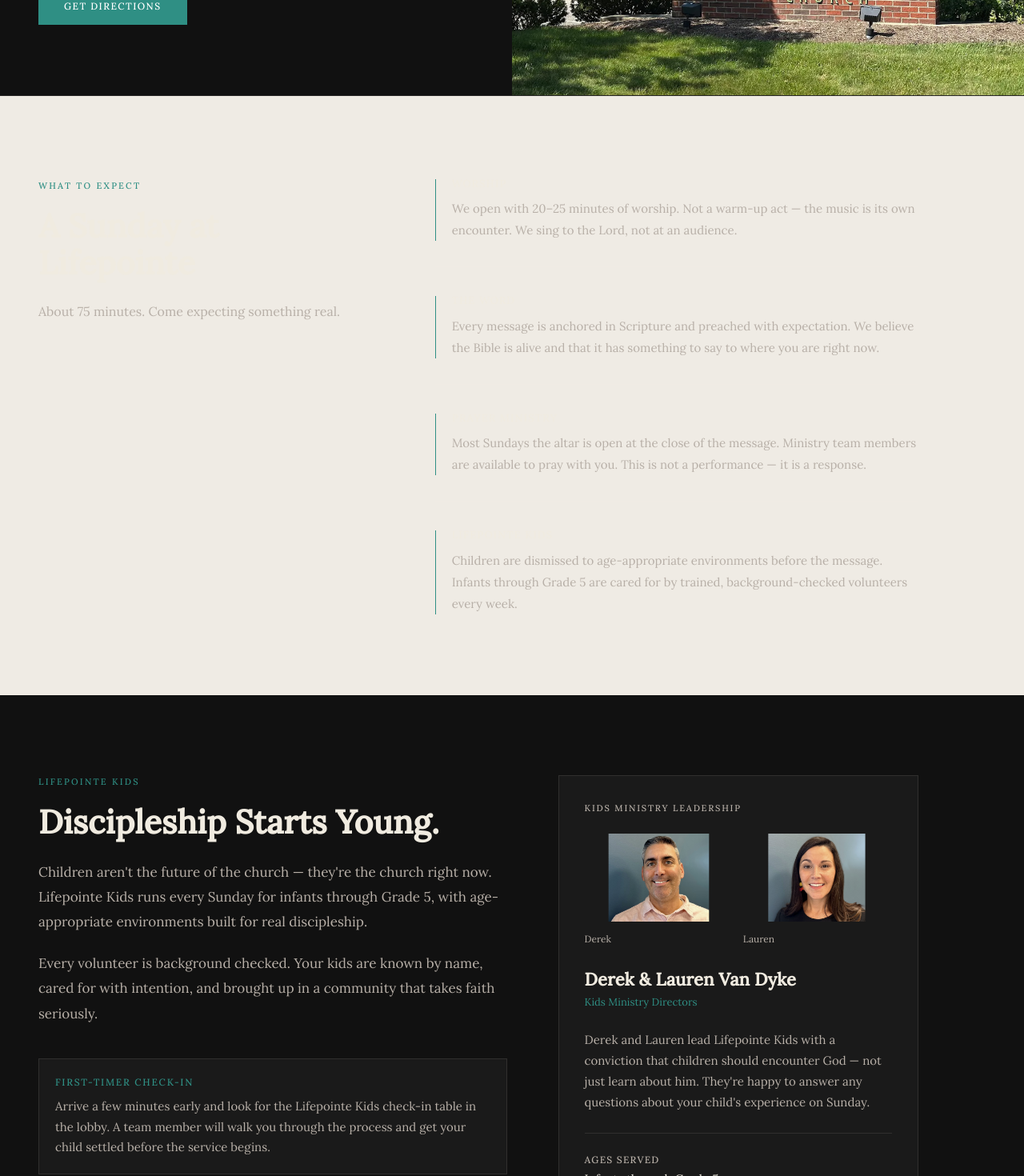
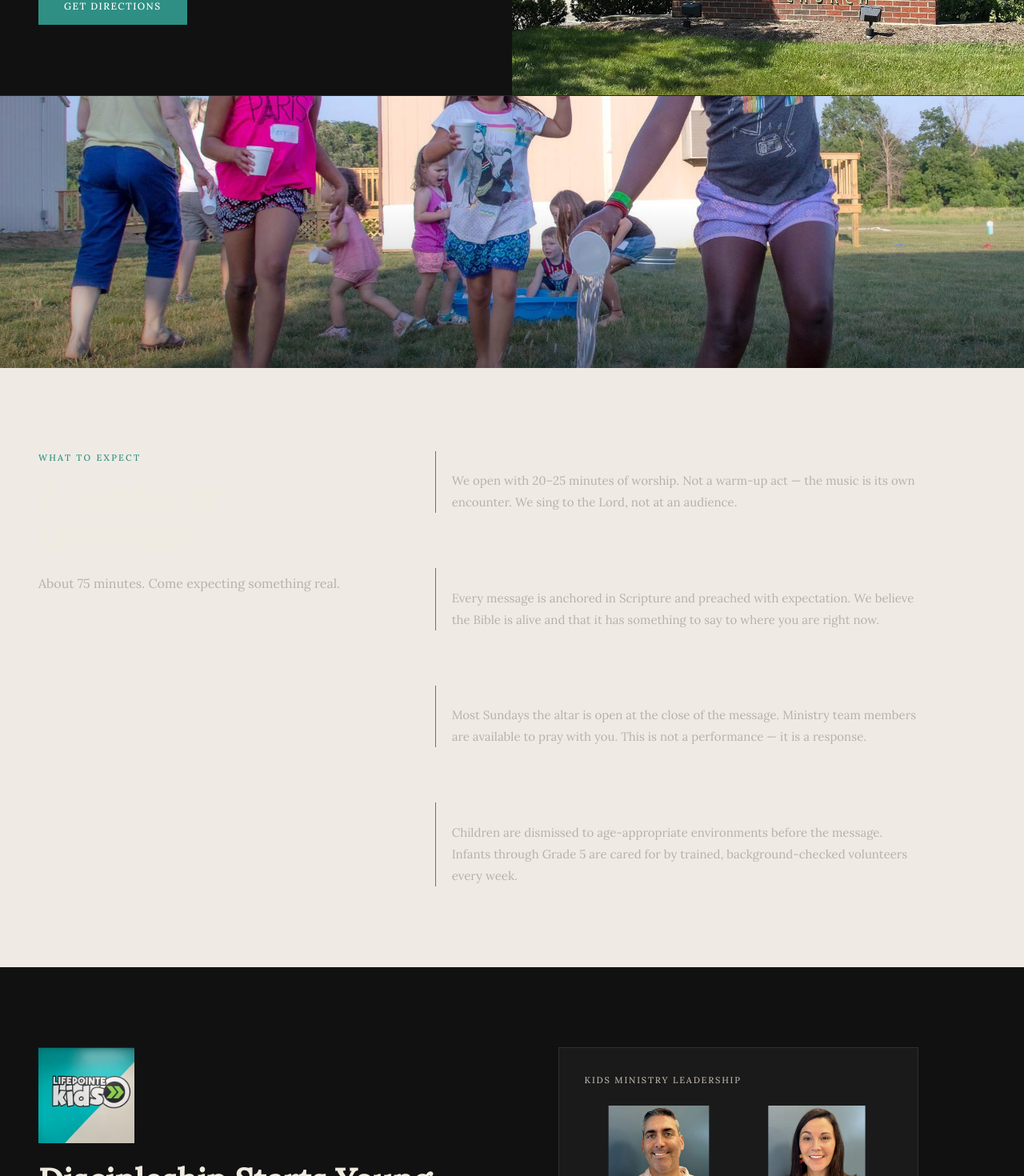
Before and after one commit to arkidentity/lifepointe, a Next.js app: page /visit in a window 1280 px wide. Shown: the part 520-1990 px from the top of the page at 80% size. Built offline with nearby package versions, Linux system fonts and the light colour scheme.

Commit message:
kids updates

```diff
--- a/app/visit/page.tsx
+++ b/app/visit/page.tsx
@@ -3,6 +3,7 @@ import { VisitHero } from '@/components/visit/VisitHero'
 import { WhatToExpect } from '@/components/visit/WhatToExpect'
 import { LifepointeKids } from '@/components/visit/LifepointeKids'
 import { DiscoveryClass } from '@/components/visit/DiscoveryClass'
+import { VisitPhotoStrip } from '@/components/visit/VisitPhotoStrip'
 import { VisitContact } from '@/components/visit/VisitContact'
 
 export const metadata = {
@@ -17,6 +18,7 @@ export default function VisitPage() {
       <WhatToExpect />
       <LifepointeKids />
       <DiscoveryClass />
+      <VisitPhotoStrip />
       <VisitContact />
     </PageLayout>
   )
--- a/components/visit/DiscoveryClass.tsx
+++ b/components/visit/DiscoveryClass.tsx
@@ -1,4 +1,7 @@
 'use client'
+
+import Image from 'next/image'
+import baptismImg from '@/images/lp-kids2.jpg'
 
 export function DiscoveryClass() {
   return (
@@ -7,8 +10,18 @@ export function DiscoveryClass() {
       style={{ background: 'var(--lp-surface)', borderColor: 'var(--lp-border)' }}
     >
       <div className="md:grid md:grid-cols-[1fr_1.2fr] md:gap-20 md:items-center md:max-w-[1100px]">
-        {/* Left: label + headline */}
+        {/* Left: photo + headline */}
         <div className="mb-10 md:mb-0">
+          {/* Baptism photo */}
+          <div className="relative w-full aspect-[1920/1226] overflow-hidden mb-8">
+            <Image
+              src={baptismImg}
+              alt="Baptism at Lifepointe Church"
+              fill
+              className="object-cover object-center"
+              sizes="(max-width: 768px) 100vw, 45vw"
+            />
+          </div>
           <p
             className="text-[11px] font-medium tracking-[0.2em] uppercase mb-5"
             style={{ fontFamily: 'var(--font-ui)', color: 'var(--lp-accent)' }}
--- a/components/visit/LifepointeKids.tsx
+++ b/components/visit/LifepointeKids.tsx
@@ -4,6 +4,7 @@ import Image from 'next/image'
 import Link from 'next/link'
 import derekImg from '@/images/team/derek-van-dyke-kids.png'
 import laurenImg from '@/images/team/lauren-van-dyle-kids.png'
+import kidsLogoImg from '@/images/lp-kids.png'
 
 export function LifepointeKids() {
   return (
@@ -14,12 +15,15 @@ export function LifepointeKids() {
       <div className="md:grid md:grid-cols-[1.3fr_1fr] md:gap-16 md:items-start md:max-w-[1100px]">
         {/* Left: content */}
         <div>
-          <p
-            className="text-[11px] font-medium tracking-[0.2em] uppercase mb-5"
-            style={{ fontFamily: 'var(--font-ui)', color: 'var(--lp-accent)' }}
-          >
-            Lifepointe Kids
-          </p>
+          <div className="mb-6">
+            <Image
+              src={kidsLogoImg}
+              alt="Lifepointe Kids"
+              width={120}
+              height={120}
+              className="object-contain"
+            />
+          </div>
           <h2
             className="font-black leading-[1.1] mb-6"
             style={{
--- /dev/null
+++ b/components/visit/VisitPhotoStrip.tsx
@@ -0,0 +1,20 @@
+import Image from 'next/image'
+import lobbyImg from '@/images/lp-kids3.jpg'
+
+export function VisitPhotoStrip() {
+  return (
+    <div className="relative w-full h-[220px] md:h-[300px] overflow-hidden">
+      <Image
+        src={lobbyImg}
+        alt="Lifepointe Church community gathering"
+        fill
+        className="object-cover object-center"
+        sizes="100vw"
+      />
+      <div
+        className="absolute inset-0"
+        style={{ background: 'linear-gradient(to right, rgba(0,0,0,0.18) 0%, transparent 50%, rgba(0,0,0,0.18) 100%)' }}
+      />
+    </div>
+  )
+}
--- a/components/visit/WhatToExpect.tsx
+++ b/components/visit/WhatToExpect.tsx
@@ -1,3 +1,6 @@
+import Image from 'next/image'
+import worshipImg from '@/images/lp-kids1.jpg'
+
 const sundayItems = [
   {
     label: 'Worship',
@@ -20,9 +23,25 @@ const sundayItems = [
 export function WhatToExpect() {
   return (
     <section
-      className="px-5 py-[72px] md:py-[100px] md:px-12 border-b"
+      className="border-b"
       style={{ background: 'var(--lp-bg-alt)', borderColor: 'var(--lp-border)' }}
     >
+      {/* Worship photo strip */}
+      <div className="relative w-full h-[240px] md:h-[340px] overflow-hidden">
+        <Image
+          src={worshipImg}
+          alt="Lifepointe worship service"
+          fill
+          className="object-cover object-center"
+          sizes="100vw"
+        />
+        <div
+          className="absolute inset-0"
+          style={{ background: 'linear-gradient(to bottom, transparent 40%, rgba(0,0,0,0.35) 100%)' }}
+        />
+      </div>
+
+      <div className="px-5 py-[72px] md:py-[100px] md:px-12">
       <div className="md:grid md:grid-cols-[1fr_1.4fr] md:gap-16 md:max-w-[1100px]">
         {/* Left: label + headline */}
         <div className="mb-10 md:mb-0 md:pt-1">
@@ -80,6 +99,7 @@ export function WhatToExpect() {
           ))}
         </div>
       </div>
+      </div>
     </section>
   )
 }
```
Also changed, not shown: 1 other file (tests, documents, lock files or other folders).
